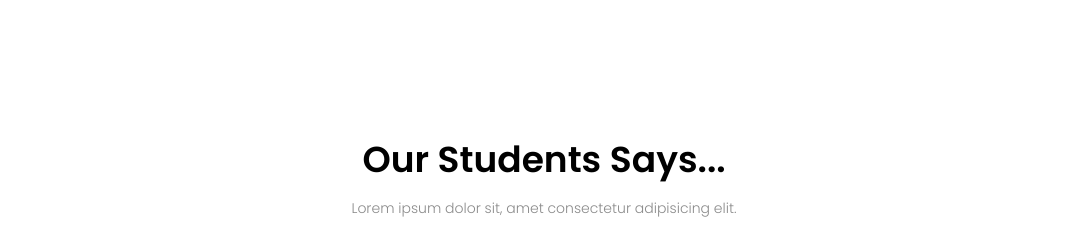
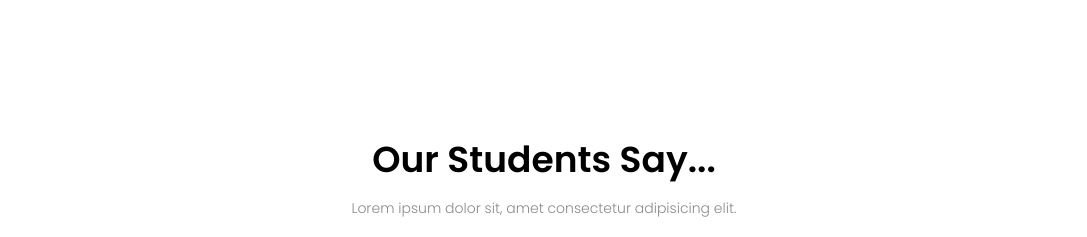
Before and after one commit to AlanSeyfir/landing-page, a plain HTML site: page index.html in a window 1280 px wide. Shown: the part 2660-2897 px from the top of the page, without its empty margins (96-1183 px from the left). Drawn offline with Linux system fonts and the light colour scheme.

Commit message:
Update index.html

```diff
--- a/index.html
+++ b/index.html
@@ -114,7 +114,7 @@
     <!-- -------------------TESTIMONIALS------------------- -->
 
     <section class="testimonials">
-      <h2>Our Students Says...</h2>
+      <h2>Our Students Say...</h2>
       <p>Lorem ipsum dolor sit, amet consectetur adipisicing elit.</p>
 
       <div class="row">
```
